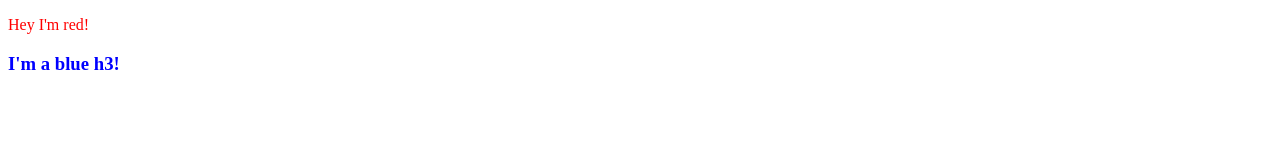
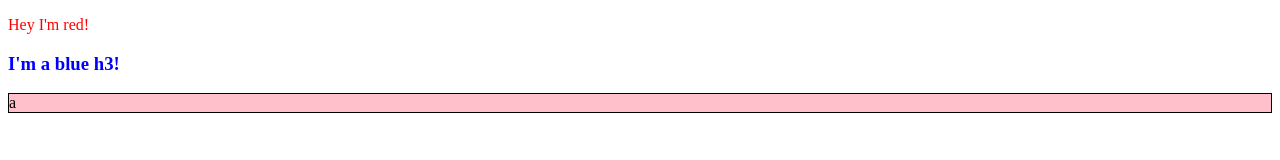
Before and after one commit to mark-bieganek/didactic-waddle, a plain HTML site: page the-odin-project/foundations/dom-manipulation-and-events/create-html-elements/index.html in a window 1280 px wide. Drawn offline with Linux system fonts and the light colour scheme.

Commit message:
Fix createElement() multiple class support & add div

```diff
--- a/the-odin-project/foundations/dom-manipulation-and-events/create-html-elements/index.html
+++ b/the-odin-project/foundations/dom-manipulation-and-events/create-html-elements/index.html
@@ -9,6 +9,9 @@
     <style>
         .warning {color: red}
         .heading {color: blue}
+        .highlight {background-color: pink;}
+        .bordered {border-width: 1px; border-style: solid;}
+        .bordered--dark {border-color: black;}
     </style>
 </head>
 <body>
--- a/the-odin-project/foundations/dom-manipulation-and-events/create-html-elements/script.js
+++ b/the-odin-project/foundations/dom-manipulation-and-events/create-html-elements/script.js
@@ -3,15 +3,14 @@ const createElement = (elementType, classNames, textContent) => {
     const element = document.createElement(elementType);
     // Add classes.
     if (classNames) {
-        // If a list of class names was provided, in an array, add them.
-        if (Array.isArray(classNames)) {
-            for (const className of classNames) {
-                element.classList.add(className);
-            };
-        } else {
-            // Add the list of classNames as-is.
-            element.classList.add(classNames);
-        }
+        // If a list of class names was provided, add them to the new element.
+        if (typeof(classNames) === "string") {
+            // Split the list into an array.
+            classNames = classNames.split(" ");
+        };
+        for (const className of classNames) {
+            element.classList.add(className);
+        };
     };
     // Add text content, if included.
     element.textContent = textContent;
@@ -24,5 +23,8 @@ const container = document.querySelector('#container');
 // Add a **`<p>`** with red text that says “Hey I’m red!”
 container.appendChild(createElement('p', 'warning', "Hey I'm red!"));
 
-// an **`<h3>`** with blue text that says “I’m a blue h3!”
+// Add an **`<h3>`** with blue text that says “I’m a blue h3!”
 container.appendChild(createElement('h3', 'heading', "I'm a blue h3!"));
+
+// Add a **`<div>`** with a black border and pink background color.”
+container.appendChild(createElement('div', 'highlight bordered bordered--dark', "a"));
```
